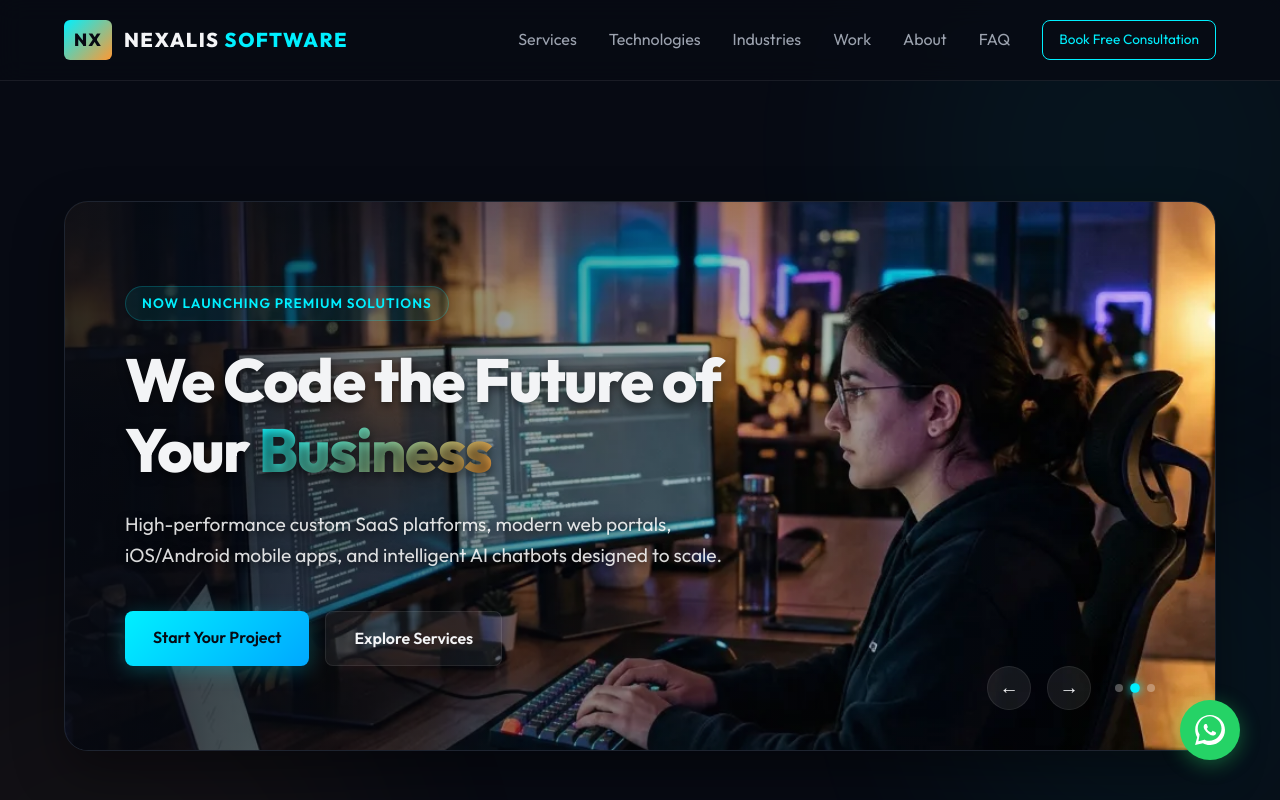
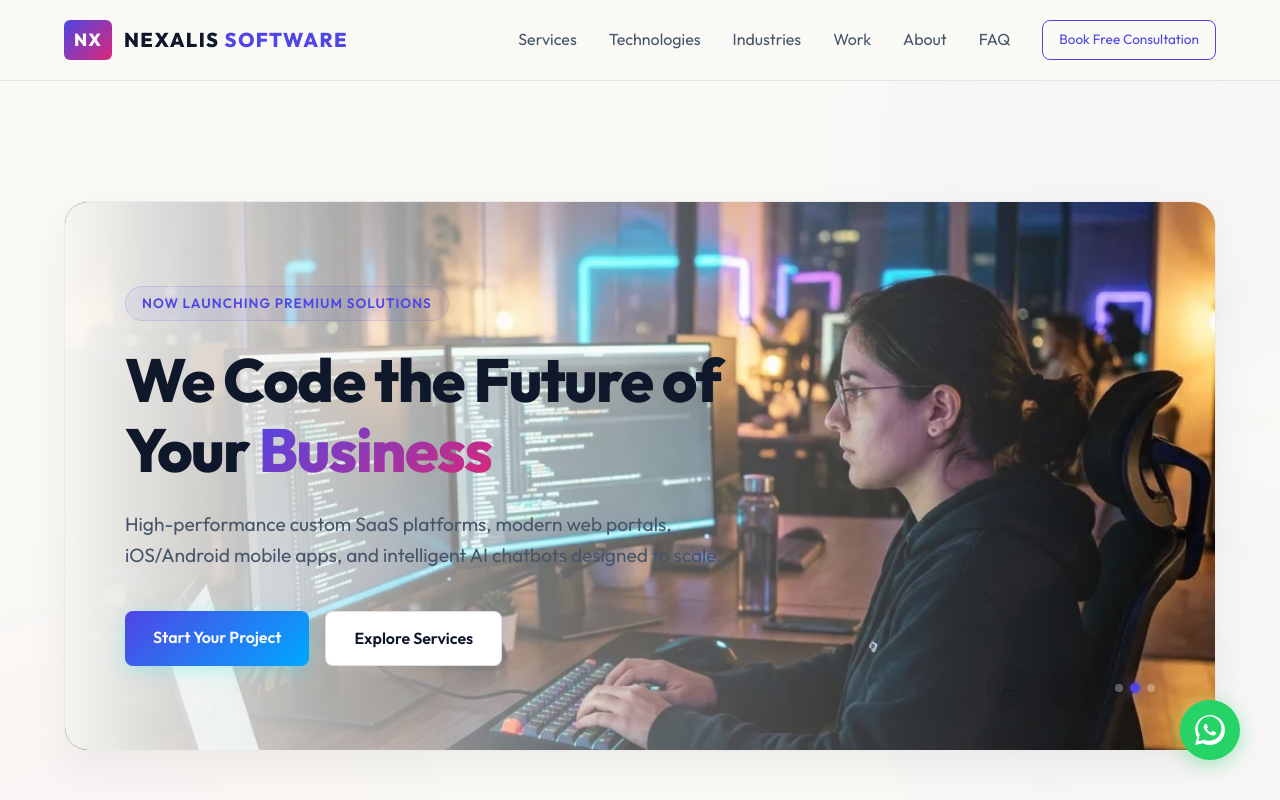
Before and after one commit to SOYAB817/nexalis-website, a React (Vite) app: page / in a window 1280 px wide. Shown: the top 800 px of the page. Built offline with nearby package versions, Linux system fonts and the light colour scheme.

Commit message:
Convert website to a premium, modern off-white light theme

```diff
--- a/src/components/Pricing.tsx
+++ b/src/components/Pricing.tsx
@@ -51,7 +51,7 @@ export default function Pricing() {
   ];
 
   return (
-    <section id="pricing" className="services-section" style={{ background: 'rgba(7, 10, 19, 0.5)' }}>
+    <section id="pricing" className="services-section" style={{ background: 'rgba(0, 0, 0, 0.02)' }}>
       <div className="container">
         <div className="section-header">
           <h2>Clear, Transparent <span className="highlight">Pricing</span></h2>
--- a/src/components/Technologies.tsx
+++ b/src/components/Technologies.tsx
@@ -25,7 +25,7 @@ export default function Technologies() {
   ];
 
   return (
-    <section id="technologies" className="services-section" style={{ background: 'rgba(7, 10, 19, 0.5)' }}>
+    <section id="technologies" className="services-section" style={{ background: 'rgba(0, 0, 0, 0.02)' }}>
       <div className="container">
         <div className="section-header">
           <h2>Our <span className="highlight">Tech Stack</span></h2>
--- a/src/index.css
+++ b/src/index.css
@@ -1,16 +1,16 @@
 /* Design System for Nexalis Software */
 
 :root {
-    --bg-dark: #070a13;
-    --bg-card: #0b111e;
-    --primary: #00f0ff;
-    --primary-glow: rgba(0, 240, 255, 0.4);
-    --secondary: #ff9933;
-    --secondary-glow: rgba(255, 153, 51, 0.4);
-    --text-main: #f3f4f6;
-    --text-muted: #9ca3af;
-    --border-glass: rgba(255, 255, 255, 0.08);
-    --border-hover: rgba(0, 240, 255, 0.3);
+    --bg-dark: #faf9f6;
+    --bg-card: #ffffff;
+    --primary: #4f46e5;
+    --primary-glow: rgba(79, 70, 229, 0.15);
+    --secondary: #db2777;
+    --secondary-glow: rgba(219, 39, 119, 0.15);
+    --text-main: #0f172a;
+    --text-muted: #475569;
+    --border-glass: rgba(0, 0, 0, 0.08);
+    --border-hover: rgba(79, 70, 229, 0.3);
     --font-sans: 'Outfit', -apple-system, BlinkMacSystemFont, "Segoe UI", Roboto, sans-serif;
     --transition: all 0.3s cubic-bezier(0.25, 0.8, 0.25, 1);
 }
@@ -94,7 +94,7 @@ header {
     z-index: 100;
     backdrop-filter: blur(12px);
     -webkit-backdrop-filter: blur(12px);
-    background-color: rgba(7, 10, 19, 0.8);
+    background-color: rgba(250, 249, 246, 0.85);
     border-bottom: 1px solid var(--border-glass);
     transition: var(--transition);
 }
@@ -181,7 +181,7 @@ header {
     overflow: hidden;
     background-color: var(--bg-card);
     border: 1px solid var(--border-glass);
-    box-shadow: 0 20px 50px rgba(0, 0, 0, 0.4);
+    box-shadow: 0 15px 40px rgba(0, 0, 0, 0.06);
 }
 
 .banner-slider-track {
@@ -212,7 +212,7 @@ header {
     position: absolute;
     inset: 0;
     z-index: 2;
-    background: linear-gradient(90deg, rgba(7, 10, 19, 0.85) 0%, rgba(7, 10, 19, 0.4) 40%, rgba(7, 10, 19, 0) 100%);
+    background: linear-gradient(90deg, rgba(250, 249, 246, 0.98) 0%, rgba(250, 249, 246, 0.4) 45%, rgba(250, 249, 246, 0) 100%);
 }
 
 .banner-content {
@@ -234,8 +234,8 @@ header {
 
 .tagline-badge {
     display: inline-block;
-    background: rgba(0, 240, 255, 0.08);
-    border: 1px solid rgba(0, 240, 255, 0.2);
+    background: rgba(79, 70, 229, 0.06);
+    border: 1px solid rgba(79, 70, 229, 0.15);
     color: var(--primary);
     font-weight: 600;
     font-size: 0.85rem;
@@ -252,7 +252,7 @@ header {
     line-height: 1.15;
     margin-bottom: 24px;
     letter-spacing: -1.5px;
-    text-shadow: 0 4px 10px rgba(0,0,0,0.5);
+    text-shadow: none;
     text-align: left;
 }
 
@@ -265,10 +265,10 @@ header {
 
 .hero-subtitle {
     font-size: 1.2rem;
-    color: rgba(255, 255, 255, 0.85);
+    color: var(--text-muted);
     margin-bottom: 40px;
     line-height: 1.6;
-    text-shadow: 0 2px 8px rgba(0,0,0,0.6);
+    text-shadow: none;
     text-align: left;
 }
 
@@ -302,14 +302,14 @@ header {
 }
 
 .btn-secondary {
-    background: rgba(255, 255, 255, 0.06);
-    border: 1px solid var(--border-glass);
-    color: var(--text-main);
+    background: #ffffff;
+    border: 1px solid rgba(0, 0, 0, 0.12);
+    color: #0f172a;
 }
 
 .btn-secondary:hover {
-    background: rgba(255, 255, 255, 0.12);
-    border-color: var(--text-muted);
+    background: #f1f5f9;
+    border-color: #cbd5e1;
 }
 
 /* Controls at Bottom Left inside card */
@@ -327,7 +327,7 @@ header {
     width: 44px;
     height: 44px;
     border-radius: 50%;
-    background-color: rgba(255, 255, 255, 0.08);
+    background-color: rgba(0, 0, 0, 0.04);
     border: 1px solid var(--border-glass);
     color: var(--text-main);
     font-size: 1.2rem;
@@ -340,7 +340,7 @@ header {
 
 .arrow-btn:hover {
     background-color: var(--primary);
-    color: var(--bg-dark);
+    color: #ffffff;
     box-shadow: 0 0 15px var(--primary-glow);
     border-color: var(--primary);
 }
@@ -480,13 +480,13 @@ header {
 .portfolio-image {
     width: 100%;
     height: 220px;
-    background: linear-gradient(135deg, rgba(13, 27, 46, 0.8) 0%, rgba(7, 10, 19, 0.9) 100%);
+    background: linear-gradient(135deg, #e2e8f0 0%, #cbd5e1 100%);
     border-bottom: 1px solid var(--border-glass);
     display: flex;
     justify-content: center;
     align-items: center;
     font-weight: 800;
-    color: rgba(255, 255, 255, 0.15);
+    color: rgba(0, 0, 0, 0.05);
     font-size: 3rem;
     letter-spacing: 4px;
     position: relative;
@@ -496,7 +496,7 @@ header {
     content: '';
     position: absolute;
     inset: 0;
-    background: linear-gradient(180deg, transparent 40%, rgba(7, 10, 19, 0.8) 100%);
+    background: linear-gradient(180deg, transparent 40%, rgba(255, 255, 255, 0.95) 100%);
 }
 
 .portfolio-info {
@@ -728,7 +728,7 @@ header {
     height: 48px;
     border-radius: 50%;
     background: linear-gradient(135deg, var(--primary), var(--secondary));
-    color: var(--bg-dark);
+    color: #ffffff;
     font-weight: 800;
     display: flex;
     justify-content: center;
@@ -863,7 +863,7 @@ header {
 .form-group input,
 .form-group select,
 .form-group textarea {
-    background-color: rgba(7, 10, 19, 0.8);
+    background-color: #ffffff;
     border: 1.5px solid var(--border-glass);
     border-radius: 8px;
     color: var(--text-main);
@@ -878,7 +878,7 @@ header {
 .form-group select:focus,
 .form-group textarea:focus {
     border-color: var(--primary);
-    box-shadow: 0 0 10px rgba(0, 240, 255, 0.15);
+    box-shadow: 0 0 10px rgba(79, 70, 229, 0.15);
 }
 
 .btn-submit {
```
